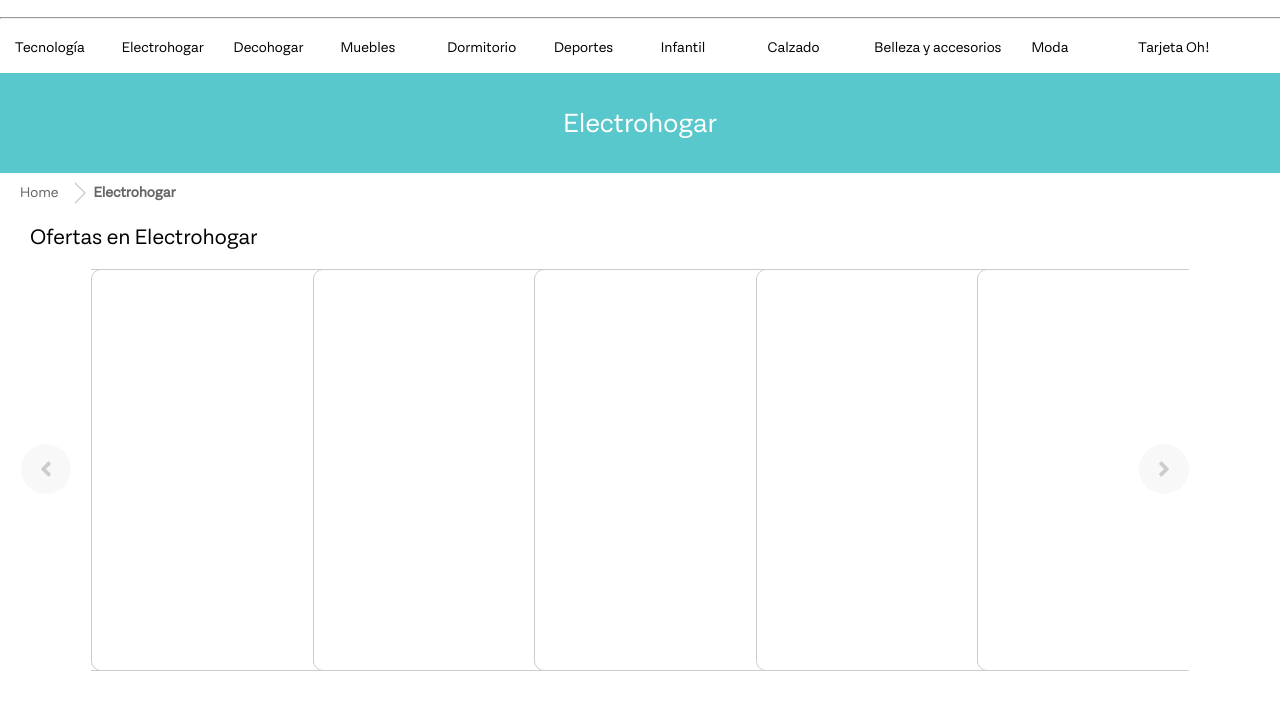
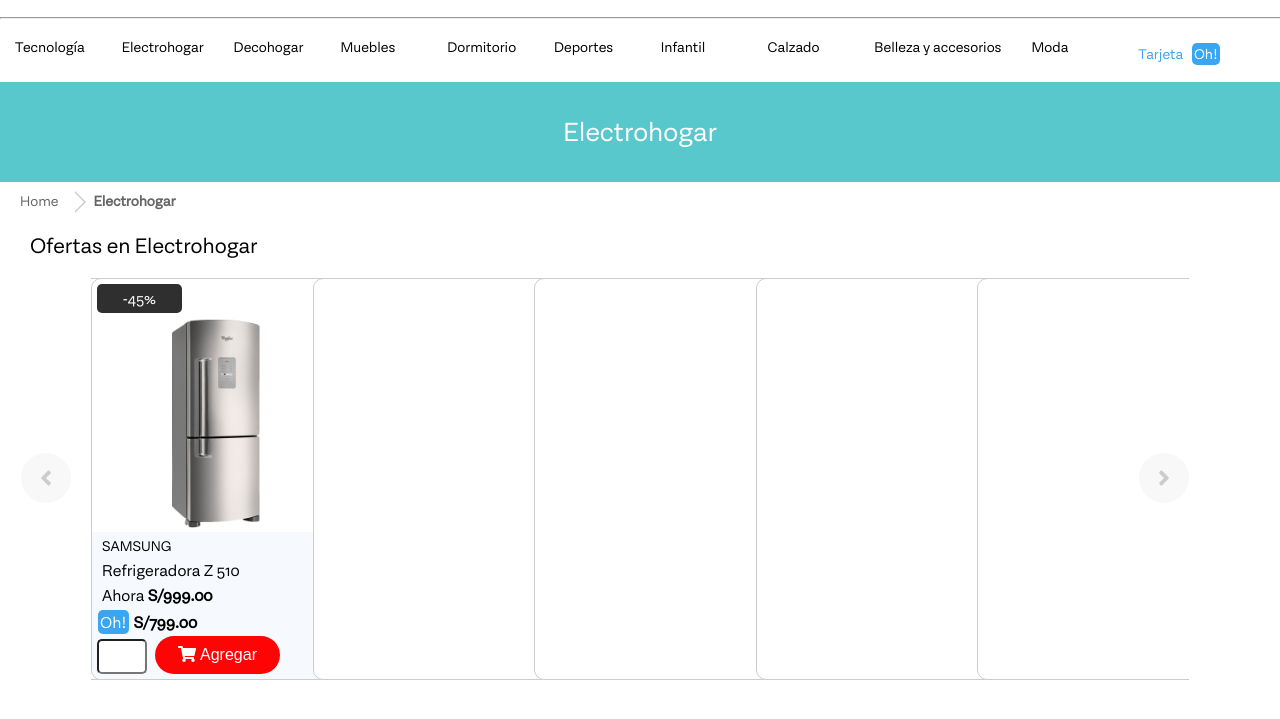
Before and after one commit to Ingvanegas/i2b_template_first, a plain HTML site: page index.html in a window 1280 px wide. Shown: the part 63-782 px from the top of the page. Drawn offline with Linux system fonts and the light colour scheme.

Commit message:
mas cambios

```diff
--- a/css/style.css
+++ b/css/style.css
@@ -9,53 +9,14 @@ body {
   font-family: 'Equitan Sans';
   overflow-x: hidden;
 }
-.row {
-  margin-top: 0.5rem;
-  display: flex;
-  flex-direction: row;
-  flex-wrap: wrap;
+.bg-blue {
+  background-color: #3aa5f1;
 }
-.col {
-  flex: 1 1 8%;
-  margin: 0 0 0.5rem 0;
-  padding: 0.5em 10px;
-  box-sizing: border-box;
+.fore_color_blue {
+  color: #3aa5f1 !important;
 }
-.col-span-1 {
-  flex-basis: 8.3333%;
-}
-.col-span-2 {
-  flex-basis: 16.6666%;
-}
-.col-span-3 {
-  flex-basis: 25%;
-}
-.col-span-4 {
-  flex-basis: 33.3333%;
-}
-.col-span-5 {
-  flex-basis: 41.6666%;
-}
-.col-span-6 {
-  flex-basis: 50%;
-}
-.col-span-7 {
-  flex-basis: 58.3333%;
-}
-.col-span-8 {
-  flex-basis: 66.6666%;
-}
-.col-span-9 {
-  flex-basis: 75%;
-}
-.col-span-10 {
-  flex-basis: 83.3333%;
-}
-.col-span-11 {
-  flex-basis: 91.6666%;
-}
-.col-span-12 {
-  flex-basis: 100%;
+.fore_color_white {
+  color: #fff !important;
 }
 .search-box .icon {
   position: absolute;
@@ -370,10 +331,73 @@ body {
   border-radius: 100%;
 }
 .item {
-  height: 300px;
-  width: 150px;
-  padding: 50px;
+  height: 400px;
+  width: 250px;
   background-color: #fff;
   border: 1px solid #ccc;
   border-radius: 10px;
 }
+.product {
+  position: relative;
+  width: 100%;
+  height: 100%;
+  background-repeat: no-repeat;
+}
+.product > img {
+  width: 100px !important;
+  height: 210px;
+  margin-left: 30%;
+}
+.product_container {
+  width: 100%;
+  bottom: 5;
+  background-color: #f6faff;
+  position: absolute;
+  overflow: visible;
+  min-height: 35%;
+  border-radius: 0px 0px 10px 10px;
+  font-size: 18px;
+}
+.product_container > span {
+  width: 100%;
+  margin: 5px 0px 0px 10px;
+  display: block;
+}
+.product_container > div > input {
+  width: 50px;
+  height: 35px;
+  border-radius: 5px;
+  display: inline-block;
+  margin: 5px 5px 0px 5px;
+  text-align: center;
+}
+.product_container > div > button {
+  font-size: 16px;
+  margin-bottom: 5px;
+  border: none;
+  min-width: 50%;
+  padding: 10px;
+}
+.product_badge {
+  display: block;
+  padding: 5px;
+  background-color: #2f2f2f;
+  color: #fff;
+  border-radius: 5px;
+  margin: 5px;
+  min-width: 20px;
+  max-width: 30%;
+  text-align: center;
+  font-size: 17px;
+}
+.product_title {
+  text-transform: uppercase;
+  font-size: 16px;
+}
+.Oh {
+  padding: 2px;
+  border-radius: 5px;
+  width: auto !important;
+  display: inline-block !important;
+  margin: 5px 5px 0px 6px !important;
+}
--- a/index.html
+++ b/index.html
@@ -89,7 +89,7 @@
                     <a href="#" class="contact">Moda</a>
                 </li>
                 <li>
-                    <a href="#" class="contact">Tarjeta Oh!</a>
+                    <a href="#" class="contact fore_color_blue">Tarjeta <span class="Oh bg-blue fore_color_white">Oh!</span></a>
                 </li>
             </ul>
 
@@ -109,7 +109,23 @@
             <div class="container">
                 <div class="carousel-wrap">
                     <div class="owl-carousel">
-                      <div class="item"></div>
+                      <div class="item">
+                        <div class="product">
+                            <span class="product_badge">-45%</span>
+                            <img src="images/nevera.jpg"></img>
+                            <div class="product_container">
+                                <span class="product_title">Samsung</span>
+                                <span>Refrigeradora Z 510</span>
+                                <span>Ahora <strong>S/999.00</strong></span>
+                                <span class="Oh bg-blue fore_color_white">Oh!</span><strong class="fore-color-blue">S/799.00</strong>
+                                <div>
+                                    <input type="number" >
+                                    <button class="ovale-red"><i class="fa fa-shopping-cart"></i> Agregar</button>
+                                </div>
+
+                            </div>
+                        </div>
+                      </div>
                       <div class="item"></div>
                       <div class="item"></div>
                       <div class="item"></div>
```
Also changed, not shown: images/nevera.jpg (added), 1 other file.
